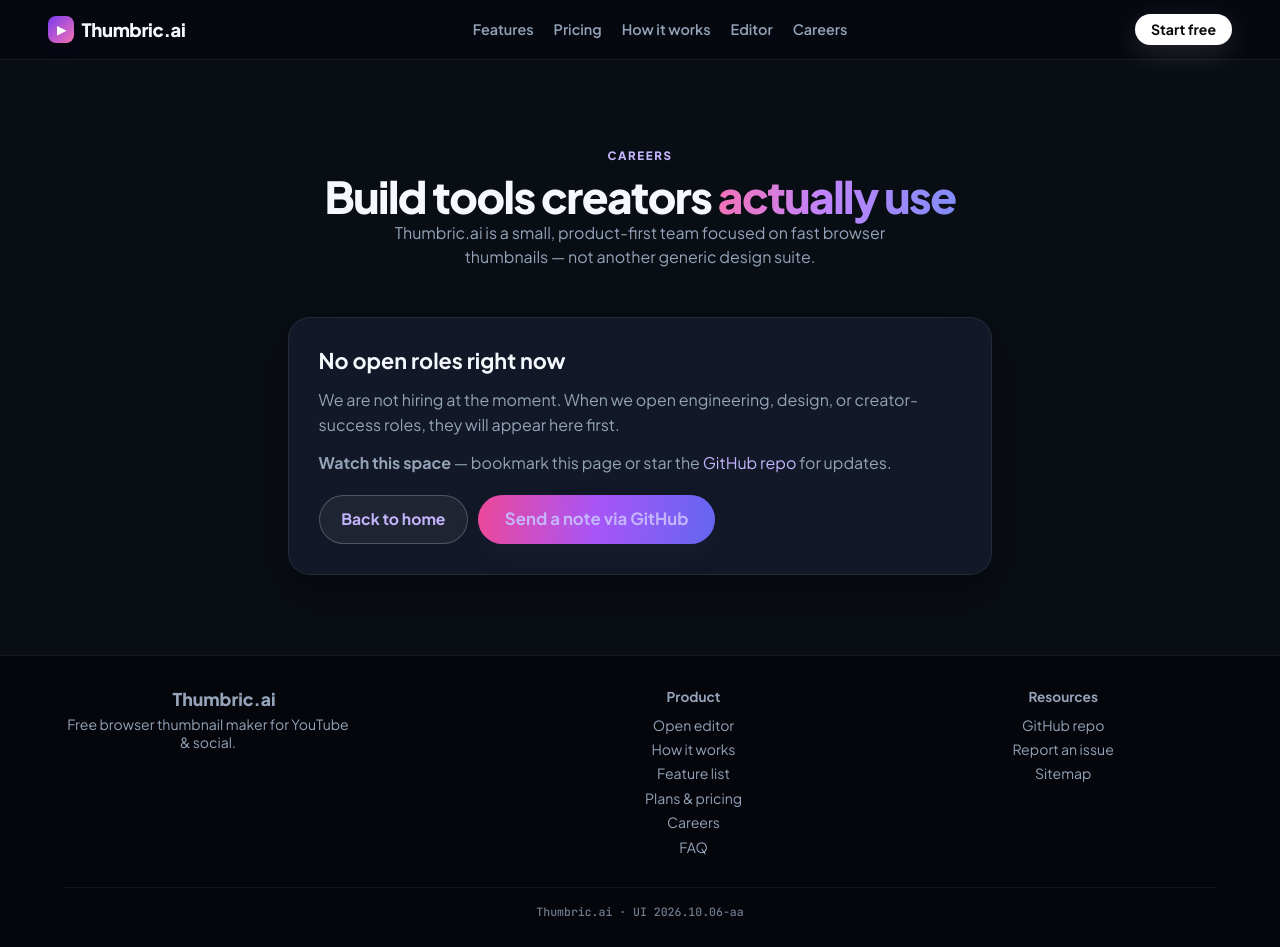
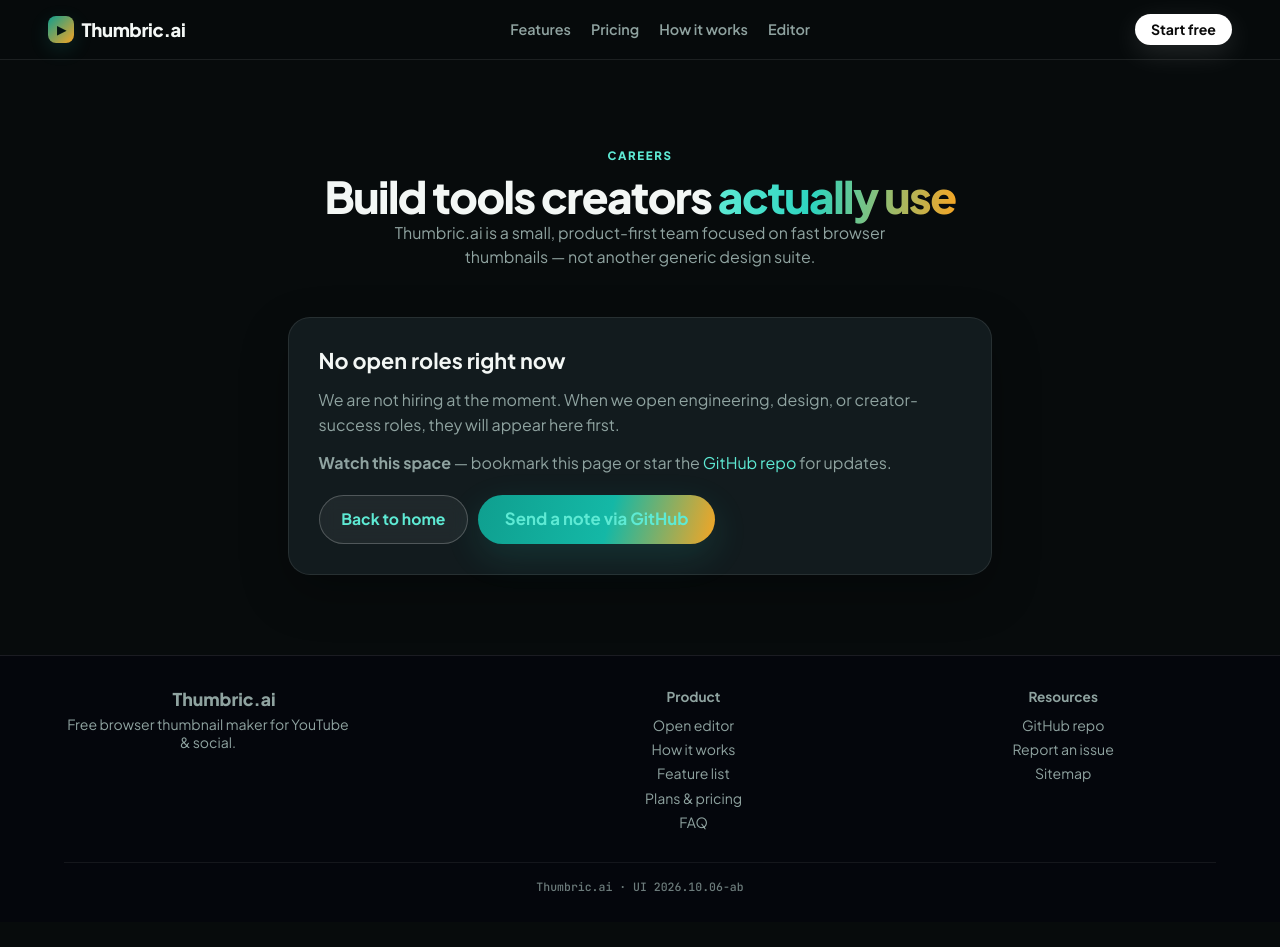
Before and after one commit to Thiru-Cloud-Architect/thumbric, a React (Vite) app: page /thumbforge/career in a window 1280 px wide. After the commit the page ends 922 px from the top, so only its background shows below. Built offline with nearby package versions, Linux system fonts and the light colour scheme.

Commit message:
Teal-amber rebrand colors, plush editor shell, hide Careers links
- Drop purple/pink SaaS palette for ink + teal + amber
- Upgrade editor workbench (grid, tabs, preview frame, CTAs)
- Remove Careers from nav and footer; route kept for later

```diff
--- a/index.html
+++ b/index.html
@@ -51,8 +51,8 @@
       #root {
         min-height: 100%;
         margin: 0;
-        background: #06080f;
-        color: #f8fafc;
+        background: #070b0c;
+        color: #f3f7f5;
       }
     </style>
     <link rel="preconnect" href="https://fonts.googleapis.com" />
--- a/src/App.css
+++ b/src/App.css
@@ -1,22 +1,25 @@
 :root {
   color-scheme: dark;
-  --bg: #06080f;
-  --bg-soft: #0c101c;
-  --raise: #121827;
-  --raise-2: #171f30;
-  --ink: #f8fafc;
-  --muted: #94a3b8;
-  --accent: #a78bfa;
-  --accent-bright: #c4b5fd;
-  --accent-2: #f472b6;
-  --accent-ink: #0f0820;
-  --cta: #7c3aed;
-  --cta-hover: #6d28d9;
-  --line: rgba(255, 255, 255, 0.08);
+  /* Ink + teal/amber — distinct from purple SaaS clones */
+  --bg: #070b0c;
+  --bg-soft: #0d1416;
+  --raise: #121b1e;
+  --raise-2: #182325;
+  --ink: #f3f7f5;
+  --muted: #8fa3a0;
+  --accent: #2dd4bf;
+  --accent-bright: #5eead4;
+  --accent-2: #f5a524;
+  --accent-ink: #041412;
+  --cta: #0f9f8f;
+  --cta-hover: #0d8a7c;
+  --line: rgba(255, 255, 255, 0.09);
   --shadow: 0 32px 90px rgba(0, 0, 0, 0.55);
-  --preview-glow: 0 0 0 1px rgba(167, 139, 250, 0.12), 0 24px 80px rgba(124, 58, 237, 0.04);
-  --glow-purple: rgba(124, 58, 237, 0.04);
-  --glow-purple-mid: rgba(168, 85, 247, 0.045);
+  --preview-glow: 0 0 0 1px rgba(45, 212, 191, 0.16), 0 24px 80px rgba(15, 159, 143, 0.08);
+  --glow-accent: rgba(45, 212, 191, 0.14);
+  --glow-warm: rgba(245, 165, 36, 0.12);
+  --glow-purple: var(--glow-accent);
+  --glow-purple-mid: rgba(45, 212, 191, 0.1);
   font-family: 'Plus Jakarta Sans', 'DM Sans', system-ui, sans-serif;
 }
 
@@ -49,7 +52,7 @@ a {
   border-bottom: 1px solid var(--line);
   position: sticky;
   top: 0;
-  background: rgba(6, 8, 15, 0.82);
+  background: rgba(7, 11, 12, 0.88);
   backdrop-filter: blur(18px);
   z-index: 10;
 }
@@ -71,8 +74,8 @@ a {
   place-items: center;
   font-size: 0.72rem;
   background: linear-gradient(135deg, var(--cta), var(--accent-2));
-  color: white;
-  box-shadow: 0 6px 20px var(--glow-purple);
+  color: #041412;
+  box-shadow: 0 6px 20px var(--glow-accent);
 }
 
 .top-nav {
@@ -166,8 +169,8 @@ a {
 
 .editor-tab.is-active {
   color: var(--ink);
-  border-color: rgba(167, 139, 250, 0.45);
-  background: rgba(124, 58, 237, 0.12);
+  border-color: rgba(45, 212, 191, 0.45);
+  background: rgba(15, 159, 143, 0.12);
 }
 
 .step-clean {
@@ -209,7 +212,7 @@ a {
 }
 
 .feature-card:hover {
-  border-color: rgba(167, 139, 250, 0.35);
+  border-color: rgba(45, 212, 191, 0.35);
   transform: translateY(-2px);
 }
 
@@ -261,8 +264,8 @@ a {
 }
 
 .price-card.is-popular {
-  border-color: rgba(167, 139, 250, 0.55);
-  box-shadow: 0 0 0 1px rgba(167, 139, 250, 0.25), 0 20px 50px var(--glow-purple);
+  border-color: rgba(45, 212, 191, 0.45);
+  box-shadow: 0 0 0 1px rgba(45, 212, 191, 0.2), 0 20px 50px var(--glow-accent);
 }
 
 .price-popular-tag {
@@ -273,7 +276,8 @@ a {
   margin: 0;
   padding: 0.2rem 0.65rem;
   border-radius: 999px;
-  background: linear-gradient(95deg, #ec4899, #a855f7);
+  background: linear-gradient(95deg, #0f9f8f, #f5a524);
+  color: #041412;
   font-size: 0.68rem;
   font-weight: 800;
   letter-spacing: 0.06em;
@@ -341,12 +345,12 @@ a {
 .top-cta {
   appearance: none;
   border: 0;
-  background: linear-gradient(120deg, var(--cta), #9333ea);
-  color: white;
+  background: linear-gradient(120deg, var(--cta), #14b8a6);
+  color: #041412;
   font: 700 0.88rem/1 'Plus Jakarta Sans', sans-serif;
   padding: 0.55rem 1rem;
   border-radius: 999px;
-  box-shadow: 0 8px 24px var(--glow-purple);
+  box-shadow: 0 8px 24px var(--glow-accent);
   white-space: nowrap;
 }
 
@@ -554,7 +558,7 @@ main {
 }
 
 .gradient-text {
-  background: linear-gradient(95deg, #f472b6, #c084fc 45%, #818cf8);
+  background: linear-gradient(95deg, #5eead4, #2dd4bf 40%, #f5a524);
   -webkit-background-clip: text;
   background-clip: text;
   color: transparent;
@@ -567,12 +571,12 @@ main {
   align-items: center;
   justify-content: center;
   gap: 0.35rem;
-  background: linear-gradient(95deg, #ec4899, #a855f7 50%, #6366f1);
-  color: white;
+  background: linear-gradient(105deg, #0f9f8f, #14b8a6 55%, #f5a524);
+  color: #041412;
   font: 700 1.05rem/1 'Plus Jakarta Sans', sans-serif;
   padding: 1rem 1.65rem;
   border-radius: 999px;
-  box-shadow: 0 12px 36px var(--glow-purple-mid);
+  box-shadow: 0 12px 36px var(--glow-accent);
   cursor: pointer;
   text-decoration: none;
 }
@@ -796,9 +800,9 @@ main {
 }
 
 .choice.is-selected {
-  border-color: rgba(167, 139, 250, 0.65);
-  background: rgba(124, 58, 237, 0.12);
-  box-shadow: inset 0 0 0 1px rgba(167, 139, 250, 0.35);
+  border-color: rgba(45, 212, 191, 0.65);
+  background: rgba(15, 159, 143, 0.12);
+  box-shadow: inset 0 0 0 1px rgba(45, 212, 191, 0.35);
 }
 
 .swatch.is-selected {
@@ -845,7 +849,7 @@ main {
 
 .chip.solid,
 .sticker.active {
-  background: linear-gradient(120deg, var(--cta), #9333ea);
+  background: linear-gradient(120deg, var(--cta), #14b8a6);
   color: white;
   border-color: transparent;
 }
@@ -948,8 +952,8 @@ select,
 }
 
 .font-pick.is-selected {
-  border-color: rgba(167, 139, 250, 0.55);
-  box-shadow: inset 0 0 0 1px rgba(167, 139, 250, 0.4);
+  border-color: rgba(45, 212, 191, 0.55);
+  box-shadow: inset 0 0 0 1px rgba(45, 212, 191, 0.4);
 }
 
 textarea {
@@ -962,7 +966,7 @@ textarea {
   padding: 0.85rem;
   border-radius: 16px;
   background: var(--bg-soft);
-  border: 1px dashed rgba(167, 139, 250, 0.35);
+  border: 1px dashed rgba(45, 212, 191, 0.35);
 }
 
 .photo-title {
@@ -1002,7 +1006,7 @@ legend {
 }
 
 .primary {
-  background: linear-gradient(120deg, var(--cta), #9333ea);
+  background: linear-gradient(120deg, var(--cta), #14b8a6);
   color: white;
   border: 0;
   padding: 0.9rem 1.2rem;
@@ -1053,14 +1057,14 @@ legend {
 }
 
 .save-step {
-  border-color: rgba(167, 139, 250, 0.25);
+  border-color: rgba(45, 212, 191, 0.25);
 }
 
 .plan-box {
   padding: 0.7rem 0.85rem;
   border-radius: 14px;
   background: var(--bg-soft);
-  border: 1px solid rgba(167, 139, 250, 0.2);
+  border: 1px solid rgba(45, 212, 191, 0.2);
   color: var(--muted);
   font-size: 0.88rem;
 }
@@ -1160,7 +1164,7 @@ legend {
   border-radius: 20px;
   overflow: hidden;
   box-shadow: var(--preview-glow);
-  border: 1px solid rgba(167, 139, 250, 0.25);
+  border: 1px solid rgba(45, 212, 191, 0.25);
   background: #000;
   animation: float-in 700ms ease both;
 }
@@ -1228,7 +1232,7 @@ legend {
 }
 
 .template-card:hover {
-  border-color: rgba(167, 139, 250, 0.5);
+  border-color: rgba(45, 212, 191, 0.5);
 }
 
 .template-thumb {
@@ -1313,7 +1317,7 @@ legend {
 }
 
 .title-style-chip.is-selected {
-  border-color: rgba(167, 139, 250, 0.55);
+  border-color: rgba(45, 212, 191, 0.55);
   color: var(--ink);
 }
 
@@ -1491,7 +1495,7 @@ footer {
   font-size: clamp(1.75rem, 4vw, 2.35rem);
   font-weight: 800;
   letter-spacing: -0.03em;
-  background: linear-gradient(95deg, #f472b6, #a78bfa);
+  background: linear-gradient(95deg, #fbbf24, #a78bfa);
   -webkit-background-clip: text;
   background-clip: text;
   color: transparent;
@@ -1626,15 +1630,15 @@ footer {
 }
 
 .how-card.tone-violet .how-num {
-  background: linear-gradient(135deg, #7c3aed, #a855f7);
+  background: linear-gradient(135deg, #0f9f8f, #2dd4bf);
 }
 
 .how-card.tone-pink .how-num {
-  background: linear-gradient(135deg, #ec4899, #f472b6);
+  background: linear-gradient(135deg, #f5a524, #fbbf24);
 }
 
 .how-card.tone-blue .how-num {
-  background: linear-gradient(135deg, #3b82f6, #6366f1);
+  background: linear-gradient(135deg, #3b82f6, #0d9488);
 }
 
 .how-card.tone-green .how-num {
@@ -1642,7 +1646,7 @@ footer {
 }
 
 .how-card.tone-violet {
-  box-shadow: 0 0 0 1px rgba(167, 139, 250, 0.2);
+  box-shadow: 0 0 0 1px rgba(45, 212, 191, 0.2);
 }
 
 .testimonial-grid {
@@ -1904,7 +1908,7 @@ footer {
 
 .editor-workbench {
   background: linear-gradient(165deg, rgba(255, 255, 255, 0.04), rgba(255, 255, 255, 0.01));
-  border: 1px solid rgba(167, 139, 250, 0.22);
+  border: 1px solid rgba(45, 212, 191, 0.22);
   border-radius: 24px;
   padding: clamp(1rem, 2.5vw, 1.5rem);
   box-shadow:
@@ -1926,14 +1930,14 @@ footer {
 }
 
 .editor-workbench .editor-tab.is-active {
-  background: linear-gradient(120deg, rgba(236, 72, 153, 0.25), rgba(167, 139, 250, 0.35));
-  border-color: rgba(167, 139, 250, 0.45);
+  background: linear-gradient(120deg, rgba(245, 165, 36, 0.25), rgba(45, 212, 191, 0.35));
+  border-color: rgba(45, 212, 191, 0.45);
 }
 
 .editor-workbench .picks-bar {
   grid-column: 1 / -1;
-  background: rgba(167, 139, 250, 0.08);
-  border: 1px solid rgba(167, 139, 250, 0.2);
+  background: rgba(45, 212, 191, 0.08);
+  border: 1px solid rgba(45, 212, 191, 0.2);
   border-radius: 12px;
   padding: 0.55rem 0.85rem;
   font-size: 0.88rem;
@@ -1945,8 +1949,8 @@ footer {
 }
 
 .editor-workbench .preview-panel {
-  background: radial-gradient(ellipse 80% 60% at 50% 0%, rgba(167, 139, 250, 0.12), rgba(8, 10, 18, 0.92));
-  border: 1px solid rgba(167, 139, 250, 0.28);
+  background: radial-gradient(ellipse 80% 60% at 50% 0%, rgba(45, 212, 191, 0.12), rgba(8, 10, 18, 0.92));
+  border: 1px solid rgba(45, 212, 191, 0.28);
   border-radius: 20px;
   padding: 1rem 1rem 0.85rem;
   min-height: 22rem;
@@ -2014,7 +2018,7 @@ footer {
   padding: clamp(1.25rem, 3vw, 1.75rem);
   border-radius: 22px;
   border: 1px solid var(--line);
-  background: linear-gradient(135deg, rgba(167, 139, 250, 0.08), rgba(236, 72, 153, 0.05));
+  background: linear-gradient(135deg, rgba(45, 212, 191, 0.08), rgba(245, 165, 36, 0.05));
 }
 
 .pricing-teaser-cta {
@@ -2307,12 +2311,12 @@ footer {
 }
 
 .plush-info-card.tone-violet {
-  border-color: rgba(167, 139, 250, 0.35);
-  box-shadow: 0 16px 40px rgba(124, 58, 237, 0.12);
+  border-color: rgba(45, 212, 191, 0.35);
+  box-shadow: 0 16px 40px rgba(15, 159, 143, 0.12);
 }
 
 .plush-info-card.tone-pink {
-  border-color: rgba(236, 72, 153, 0.35);
+  border-color: rgba(245, 165, 36, 0.35);
 }
 
 .plush-info-card.tone-cyan {
--- a/src/LandingSections.tsx
+++ b/src/LandingSections.tsx
@@ -364,7 +364,6 @@ export function SiteFooter({ buildLabel }: { buildLabel?: string }) {
             <NavHashLink hash="how">How it works</NavHashLink>
             <NavHashLink hash="features">Feature list</NavHashLink>
             <Link to="/pricing">Plans &amp; pricing</Link>
-            <Link to="/career">Careers</Link>
             <NavHashLink hash="faq">FAQ</NavHashLink>
           </div>
           <div className="footer-col">
--- a/src/SiteHeader.tsx
+++ b/src/SiteHeader.tsx
@@ -18,7 +18,6 @@ export function SiteHeader() {
         <Link to="/pricing">Pricing</Link>
         <NavHashLink hash="how">How it works</NavHashLink>
         <NavHashLink hash="editor">Editor</NavHashLink>
-        <Link to="/career">Careers</Link>
       </nav>
       {onHome ? (
         <a className="top-cta top-cta-light" href="#editor">
--- a/src/brand.ts
+++ b/src/brand.ts
@@ -11,4 +11,4 @@ export const DOWNLOAD_PREFIX = 'thumbric'
 
 export const WATERMARK_LABEL = `${PRODUCT_NAME_FULL} · free preview`
 
-export const UI_BUILD = '2026.10.06-aa'
+export const UI_BUILD = '2026.10.06-ab'
--- a/src/index.css
+++ b/src/index.css
@@ -7,6 +7,6 @@ body,
 #root {
   min-height: 100%;
   margin: 0;
-  background: #090d14;
-  color: #f5f8fc;
+  background: #070b0c;
+  color: #f3f7f5;
 }
```
